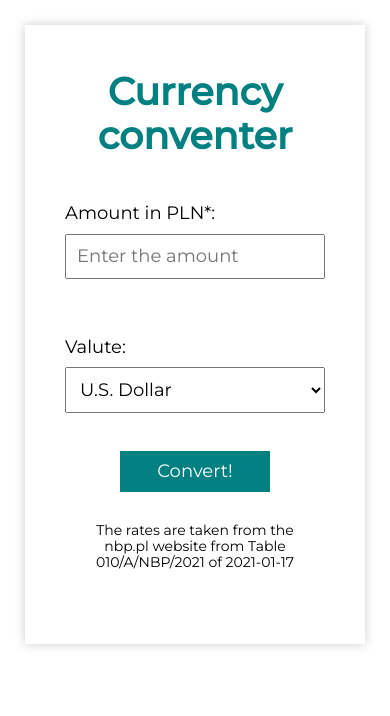
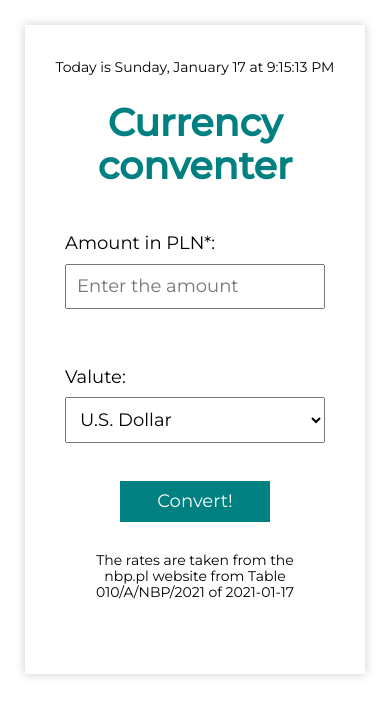
Before and after one commit to stolar-xyz/currency-converter-react, a React (Create React App) app: page / in a window 390 px wide. Shown: the top 716 px of the page. Built offline with nearby package versions, Linux system fonts and the light colour scheme.

Commit message:
added Clock component (shows current date)

```diff
--- a/src/App/App.js
+++ b/src/App/App.js
@@ -7,6 +7,7 @@ import Header from "./Header";
 import Form from "./Form";
 import Result from "./Result";
 import Footer from "./Footer";
+import Clock from "./Clock";
 import currencies from "./currencies";
 
 
@@ -27,10 +28,11 @@ function App() {
 
   return (
     <Form calculateResult={calculateResult} amount={amount} currency={currency}>
+      <Clock />
       <Header title={"Currency conventer"} />
       <Paragraph name={"Amount in PLN*:"} body={<FormInput amount={amount} setAmount={setAmount} />} />
       <Paragraph name={"Valute:"} body={<FormSelect currency={currency} setCurrency={setCurrency} />} />
-      <Buttons name={"Convert!"}/>
+      <Buttons name={"Convert!"} />
       <Footer />
       <Result result={result} />
     </Form>
--- /dev/null
+++ b/src/App/Clock/index.js
@@ -0,0 +1,33 @@
+import React, { useState, useEffect } from "react";
+import "./style.css";
+
+const Clock = () => {
+    const [currentDate, setCurrentDate] = useState(new Date());
+
+    useEffect(() => {
+        const intervalId = setInterval(() => {
+            setCurrentDate(currentDate => currentDate = new Date());
+        }, 1000);
+
+        return () => {
+            clearInterval(intervalId);
+        };
+    }, []);
+
+    const fullDate = currentDate.toLocaleDateString("en-US", {
+        weekday: "long",
+        day: "numeric",
+        month: "long",
+        hour: "numeric",
+        minute: "numeric",
+        second: "numeric",
+    });
+
+    return (
+        <p className="form__clock">
+            Today is {fullDate}
+        </p>
+    );
+};
+
+export default Clock;
--- /dev/null
+++ b/src/App/Clock/style.css
@@ -0,0 +1,10 @@
+.form__clock {
+    text-align: right;
+    font-size: 14px;
+}
+
+@media (max-width: 767px) {
+    .form__clock {
+        text-align: center;
+    }
+}
```
